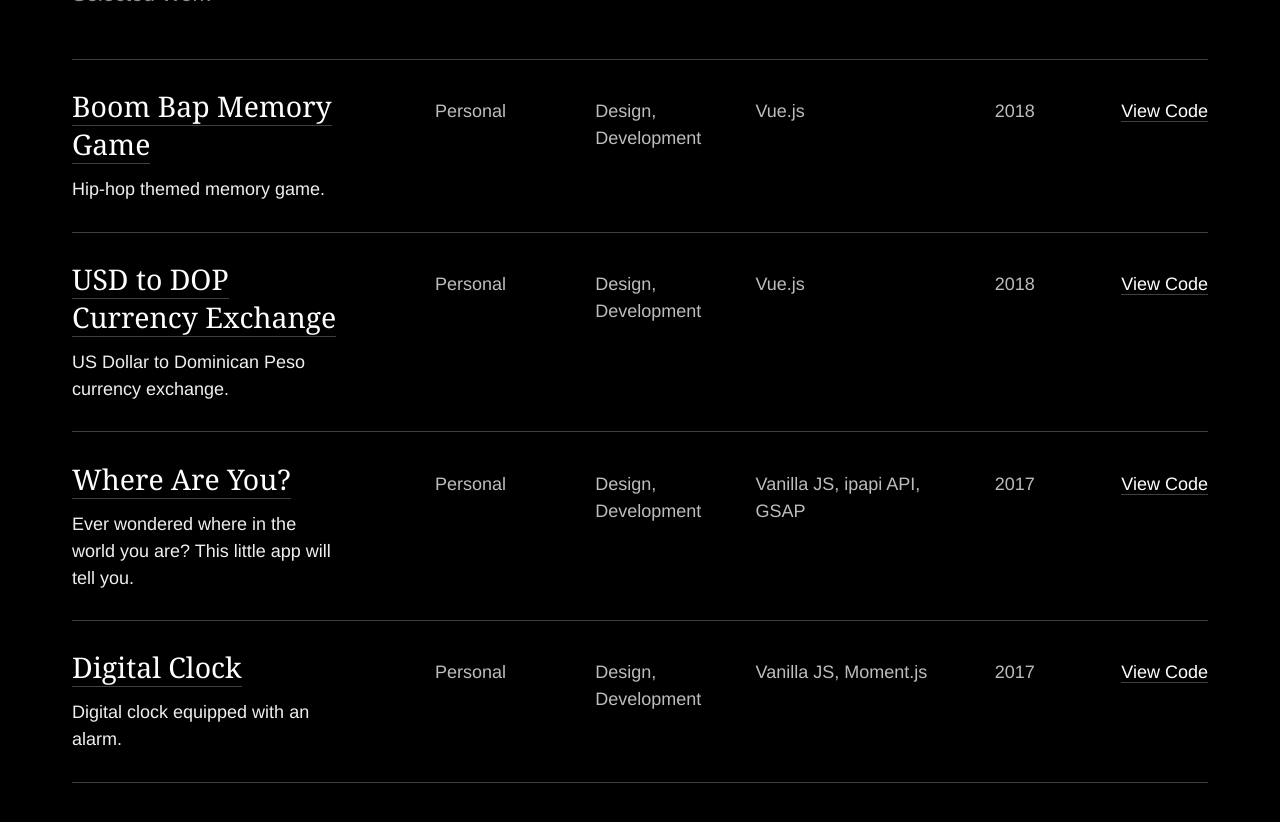
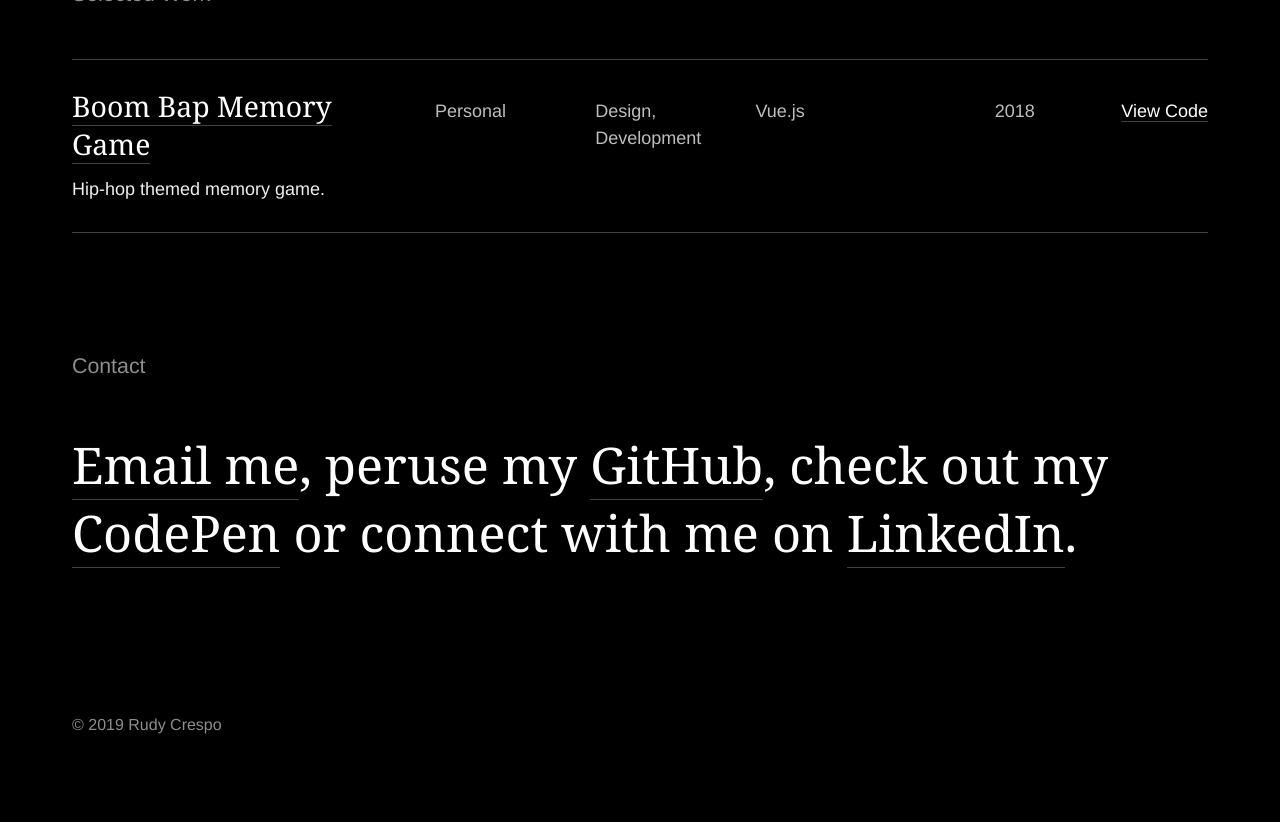
Before and after one commit to rcrespo9/portfolio-2018, a Jekyll site: the page built from index.md, in a window 1280 px wide and 900 px high, scrolled down 924 px. Shown: the top 822 px of the window. Built offline with Jekyll 4.4.1, drawn with Linux system fonts in a browser that asks for light colours; some web fonts are replaced; after the commit the page ends 1688 px from its top, so only the background shows below that.

Commit message:
updated projects list

```diff
--- a/_data/projects.yml
+++ b/_data/projects.yml
@@ -1,30 +1,3 @@
-- name: Digital Clock
-  url: https://rcrespo9.github.io/digital-clock/
-  description: Digital clock equipped with an alarm.
-  year: 2017
-  role: Design, Development
-  technologies: Vanilla JS, Moment.js
-  context: Personal
-  github_url: https://github.com/rcrespo9/digital-clock
-
-- name: Where Are You?
-  url: http://rcrespo9.github.io/where-are-you/
-  description: Ever wondered where in the world you are? This little app will tell you.
-  year: 2017
-  role: Design, Development
-  technologies: Vanilla JS, ipapi API, GSAP
-  context: Personal
-  github_url: https://github.com/rcrespo9/where-are-you
-
-- name: USD to DOP Currency Exchange
-  url: https://usd-to-dop.netlify.com/
-  description: US Dollar to Dominican Peso currency exchange.
-  year: 2018
-  role: Design, Development
-  technologies: Vue.js
-  context: Personal
-  github_url: https://github.com/rcrespo9/usd-dop-converter
-
 - name: Boom Bap Memory Game
   url: https://boom-bap-memory-game.netlify.com/
   description: Hip-hop themed memory game.
```
